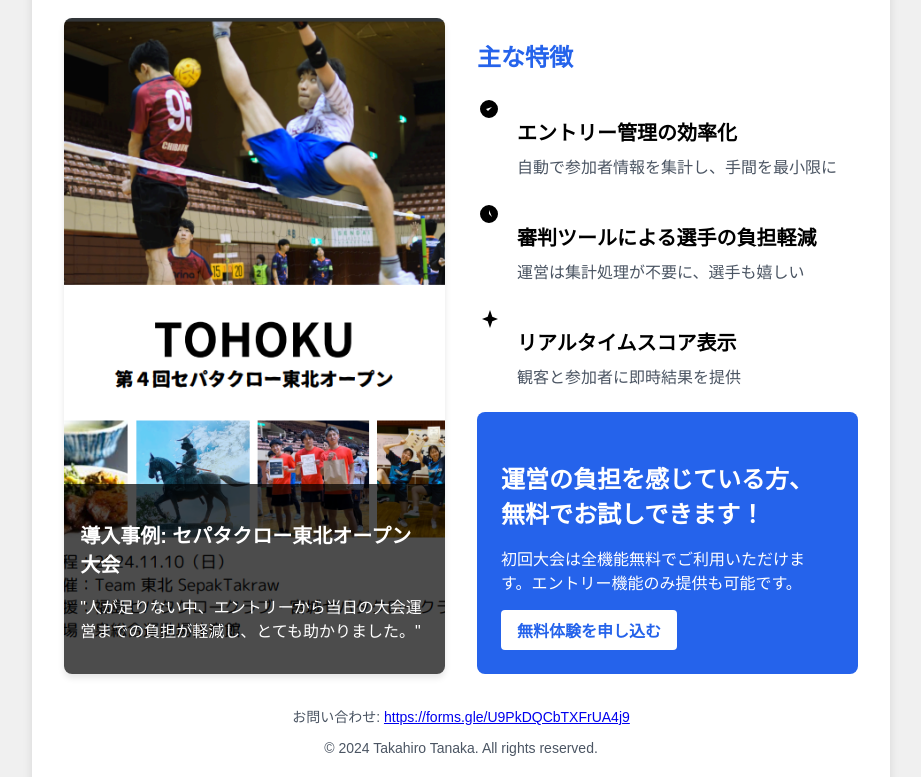
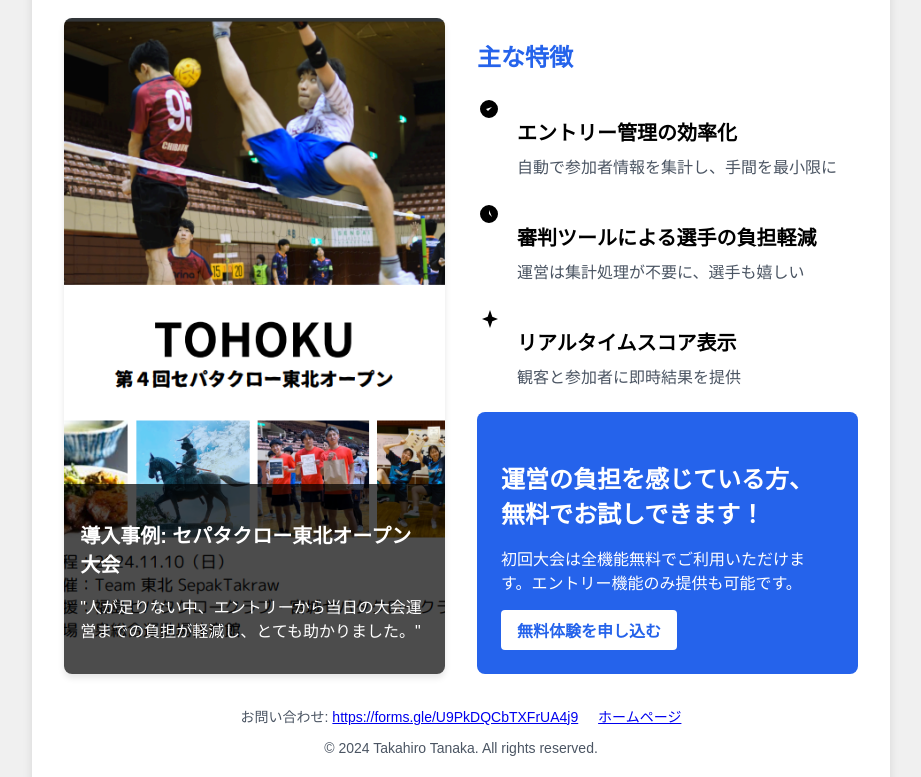
Before and after one commit to takaT-toho/SepakHP, a plain HTML site: page index.html in a window 1280 px wide. Shown: the part 157-934 px from the top of the page, without its empty margins (179-1100 px from the left). Drawn offline with Linux system fonts and the light colour scheme.

Commit message:
update hp url link

```diff
--- a/index.html
+++ b/index.html
@@ -70,7 +70,7 @@
 
         <!-- Footer -->
         <div class="footer">
-            <p>お問い合わせ: <a href="https://forms.gle/U9PkDQCbTXFrUA4j9" target="_blank">https://forms.gle/U9PkDQCbTXFrUA4j9</a></p>
+            <p>お問い合わせ: <a href="https://forms.gle/U9PkDQCbTXFrUA4j9" target="_blank">https://forms.gle/U9PkDQCbTXFrUA4j9</a> <a href="https://takat-toho.github.io/SepakTournamentManagementSystemHP/" class="hp">ホームページ</a></p>
             <p>© 2024 Takahiro Tanaka. All rights reserved.</p>
             <!-- New Contact and Demo Section -->
             <div class="contact-demo-section">
--- a/styles.css
+++ b/styles.css
@@ -166,6 +166,10 @@ body {
     color: #4b5563;
 }
 
+.hp {
+    margin-left: 1rem;
+}
+
 .contact-demo-section {
     display: flex;
     justify-content: space-around;
```
